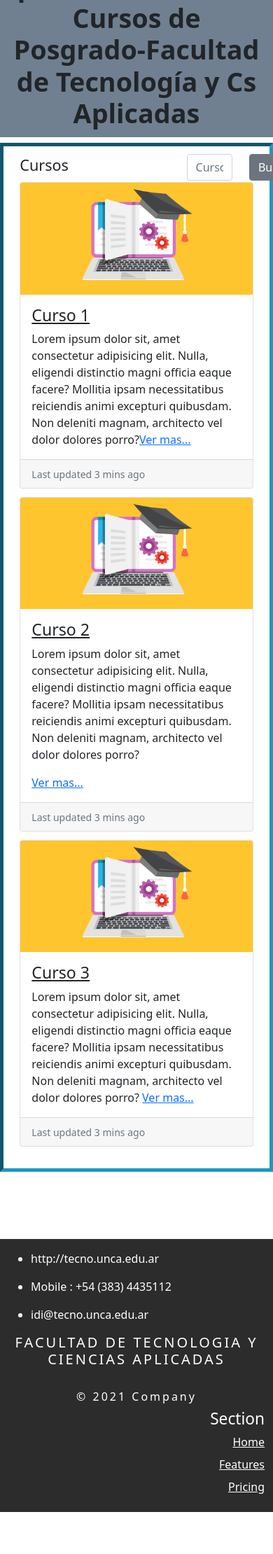
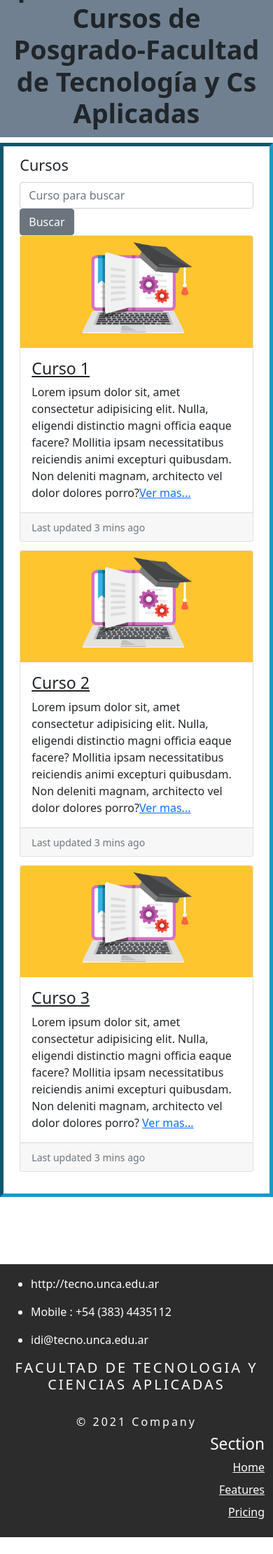
Before and after one commit to luisgm21/2021TP3Progra3, a Python web app: template TP2/templates/homepage.html in a window 390 px wide; the page is wider, and only the part inside the window is pictured. Shown: the part 155-2375 px from the top of that part at 70% size. Before the commit the page ends 2315 px from the top of that part, so only its background shows below. Run offline with Jinja, Linux system fonts and the light colour scheme; the template is opened without the code that fills it, so the values that code supplies are empty.

Commit message:
correciones

```diff
--- a/TP2/templates/homepage.html
+++ b/TP2/templates/homepage.html
@@ -52,13 +52,13 @@
         <fieldset>
             <div class="container">
                 <div class="row">
-                    <div class="col-8">
+                    <div class="col-12 col-md-8">
                         <legend>Cursos</legend>
                     </div>
-                    <div class="col-3">
+                    <div class="col-12 col-md-3">
                         <input class="form-control" type="text" placeholder="Curso para buscar" id="buscador" name="buscador">
                     </div>
-                    <div class="col-1">
+                    <div class="col-12 col-md-1">
                         <button class="btn btn-secondary">Buscar</button>
                     </div>
 
@@ -82,8 +82,7 @@
                       <img src="../public/image/herramientas-y-recursos-para-crear-curso-online.png" class="card-img-top" alt="...">
                       <div class="card-body">
                         <h3 class="card-title">Curso 2</h3>
-                        <p class="card-text">Lorem ipsum dolor sit, amet consectetur adipisicing elit. Nulla, eligendi distinctio magni officia eaque facere? Mollitia ipsam necessitatibus reiciendis animi excepturi quibusdam. Non deleniti magnam, architecto vel dolor dolores porro?</p>
-                        <a href="./curso.html">Ver mas...</a>
+                        <p class="card-text">Lorem ipsum dolor sit, amet consectetur adipisicing elit. Nulla, eligendi distinctio magni officia eaque facere? Mollitia ipsam necessitatibus reiciendis animi excepturi quibusdam. Non deleniti magnam, architecto vel dolor dolores porro?<a href="./curso.html">Ver mas...</a></p>
                       </div>
                       <div class="card-footer">
                         <small class="text-muted">Last updated 3 mins ago</small>
@@ -106,7 +105,7 @@
 
 
 
-        <div class="container-fluid" id="footer">
+        <section class="container-fluid" id="footer">
             <footer class="row row-cols-3 py-3 my-4">
               <div class="col-12 col-md-4">
                 <ul>
@@ -130,7 +129,9 @@
                   </ul>
               </div>
             </footer>
-        </div>
+            <!-- Puede ser SAMfdokásgjopsaiojpgfajipspfjijpiasfjipñsajipsafjihpolsaijfasd -->
+          </section>
         <script src="https://cdn.jsdelivr.net/npm/bootstrap@5.1.0/dist/js/bootstrap.bundle.min.js" integrity="sha384-U1DAWAznBHeqEIlVSCgzq+c9gqGAJn5c/t99JyeKa9xxaYpSvHU5awsuZVVFIhvj" crossorigin="anonymous"></script>
+        <script src="../public/metos.js"></script>
     </body>
 </html>
--- a/TP2/templates/tablaCursos.html
+++ b/TP2/templates/tablaCursos.html
@@ -55,7 +55,7 @@
     </tr>
     <tr>
       <td class="primera">Curso 1</td>
-      <td>Morelli G</td>
+      <td>Pereyra M</td>
       <td >activo</td>
       <!-- <td>🛠 &nbsp;❌</td> -->
       <td><button type="button" > Modificar</button>  <button type="button"> eliminar</button></td>
```
